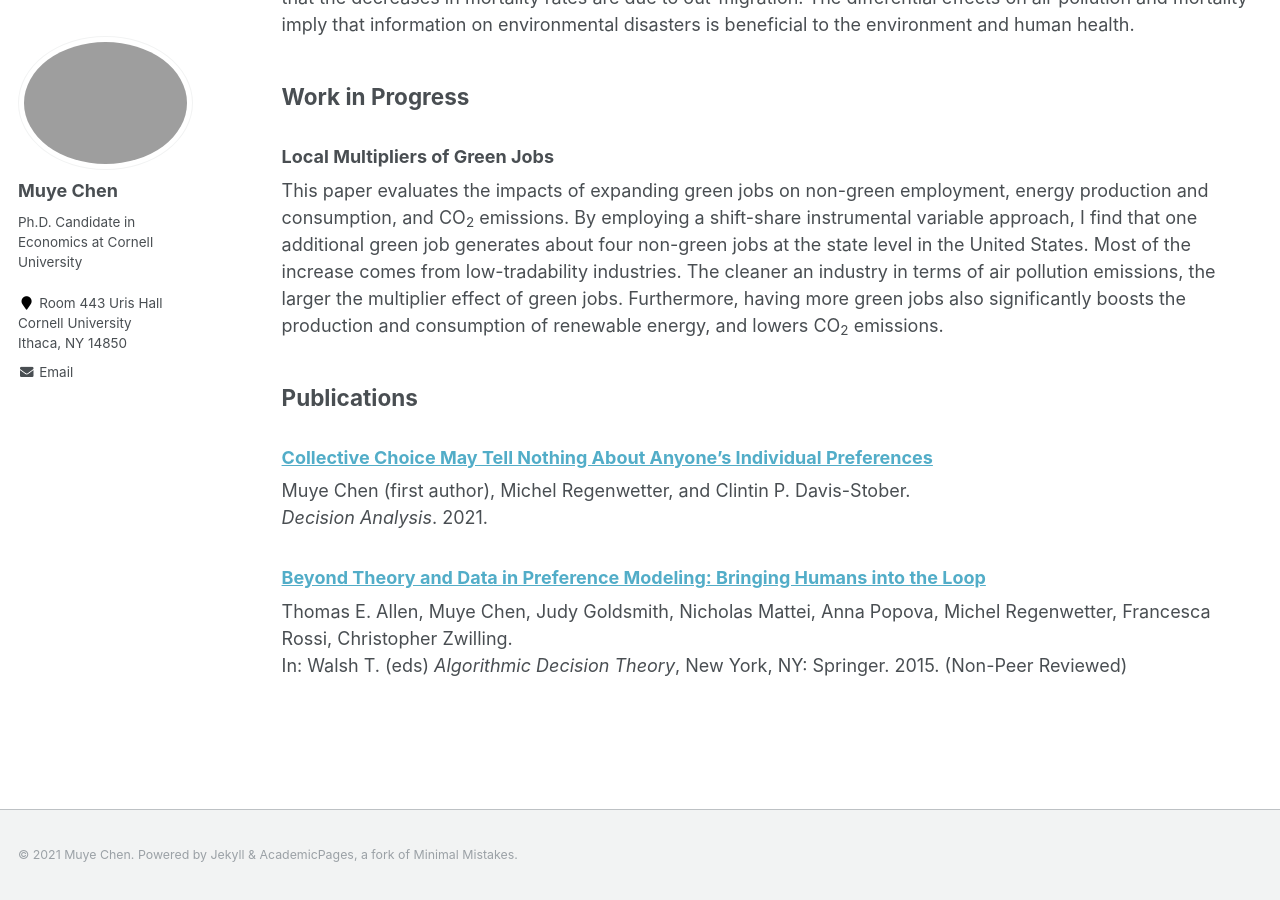
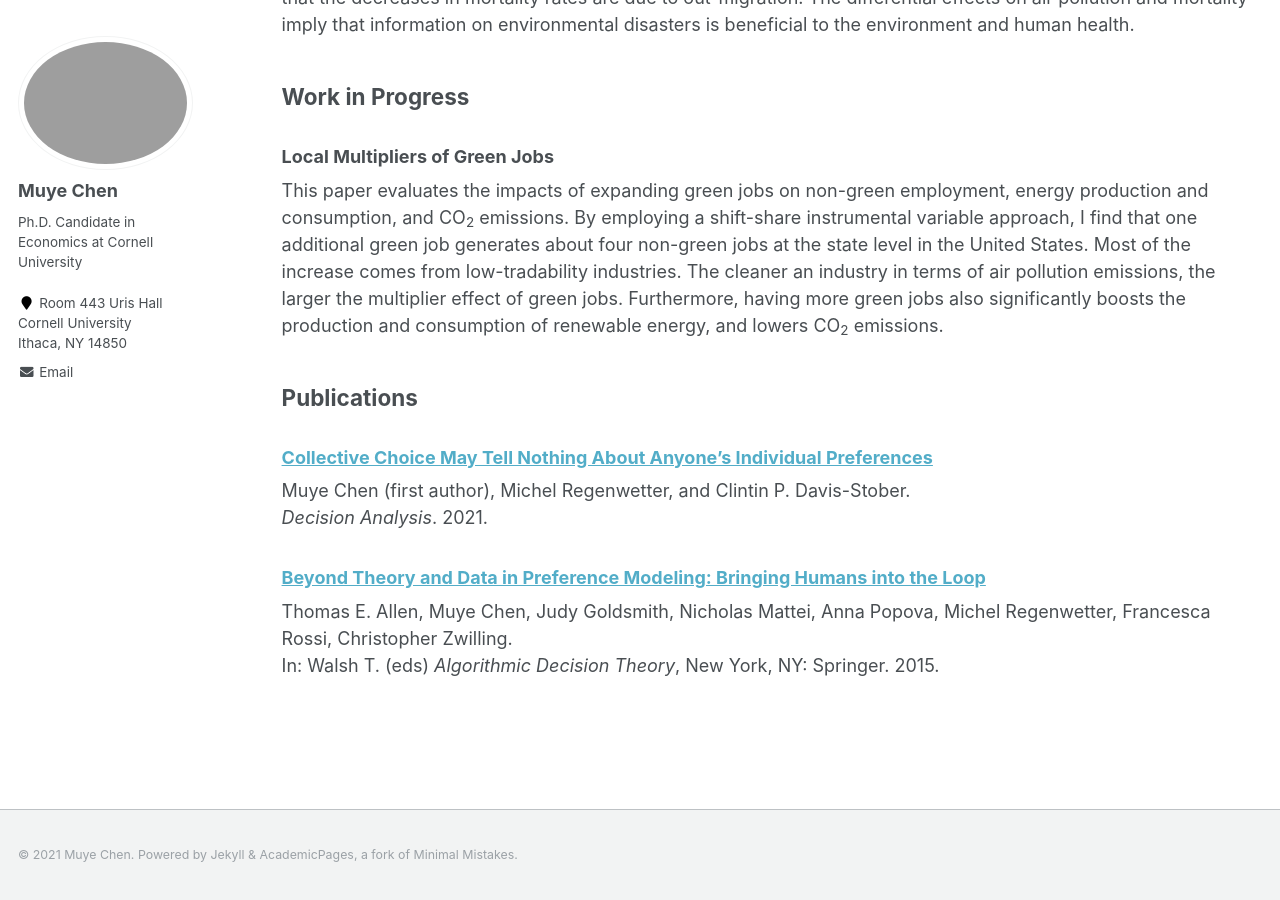
Before and after one commit to muyechenecon/muyechenecon.github.io, a Jekyll site: the page built from _pages/research.md, in a window 1280 px wide and 900 px high, scrolled down 848 px. Built offline with Jekyll 4.4.1, drawn with Linux system fonts in a browser that asks for light colours.

Commit message:
Update research.md

```diff
--- a/_pages/research.md
+++ b/_pages/research.md
@@ -34,5 +34,5 @@
 
 <div><a href="https://pubsonline.informs.org/doi/abs/10.1287/deca.2020.0417"><h3>Collective Choice May Tell Nothing About Anyone’s Individual Preferences</h3></a> Muye Chen (first author), Michel Regenwetter, and Clintin P. Davis-Stober.<br> <i>Decision Analysis</i>. 2021.</div>
 
- <div><a href="https://link.springer.com/chapter/10.1007/978-3-319-23114-3_1"><h3>Beyond Theory and Data in Preference Modeling: Bringing Humans into the Loop</h3></a>Thomas E. Allen, Muye Chen, Judy Goldsmith, Nicholas Mattei, Anna Popova, Michel Regenwetter, Francesca Rossi, Christopher Zwilling.<br> In: Walsh T. (eds) <i>Algorithmic Decision Theory</i>, New York, NY: Springer. 2015. (Non-Peer Reviewed) </div>
+ <div><a href="https://link.springer.com/chapter/10.1007/978-3-319-23114-3_1"><h3>Beyond Theory and Data in Preference Modeling: Bringing Humans into the Loop</h3></a>Thomas E. Allen, Muye Chen, Judy Goldsmith, Nicholas Mattei, Anna Popova, Michel Regenwetter, Francesca Rossi, Christopher Zwilling.<br> In: Walsh T. (eds) <i>Algorithmic Decision Theory</i>, New York, NY: Springer. 2015. </div>
 </p>
```
